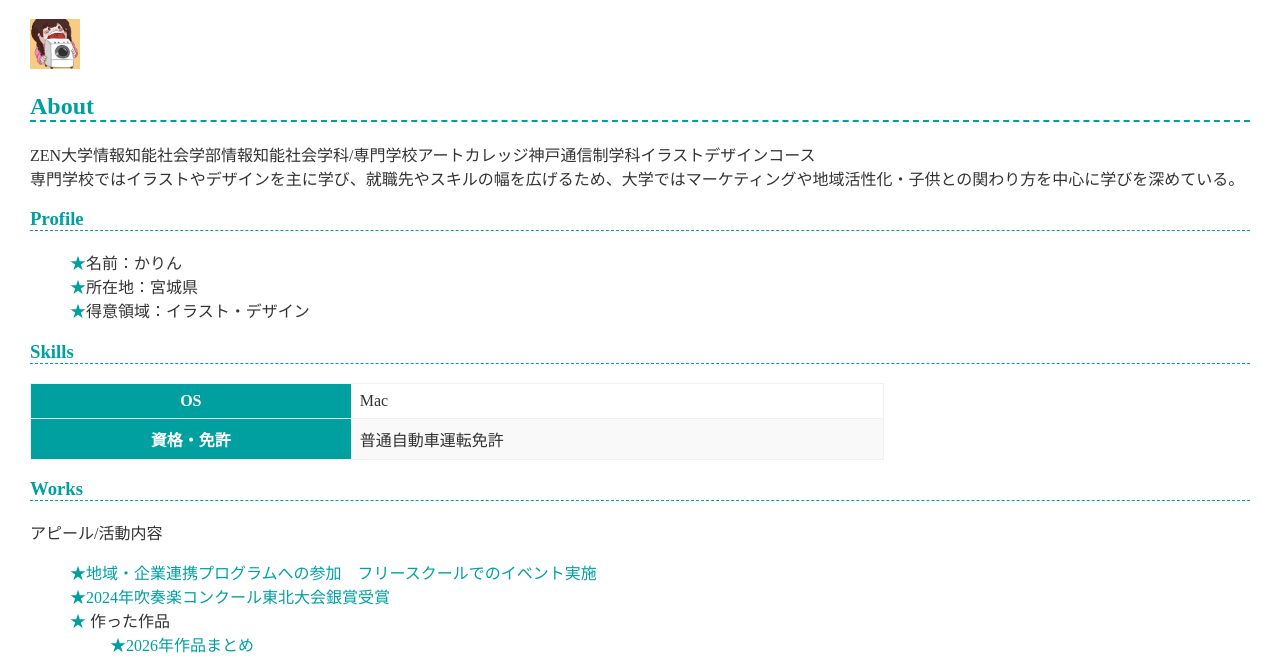
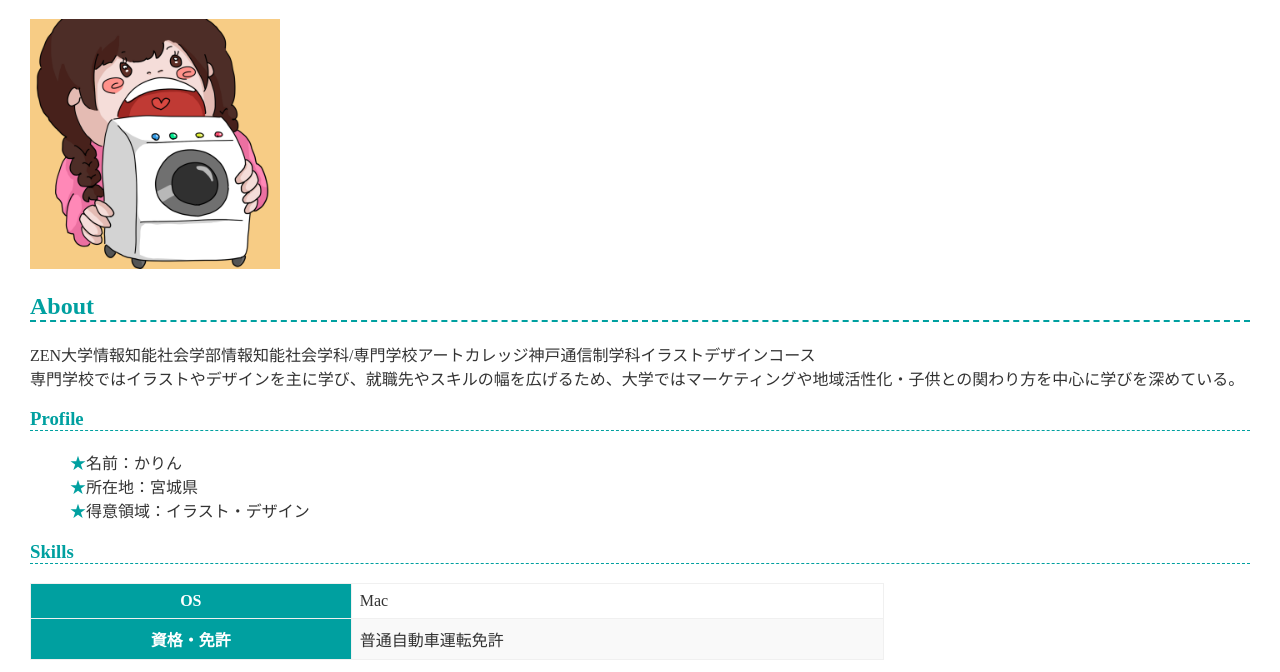
Before and after one commit to karin7240zza-blip/karin7240zza-blip.github.io, a plain HTML site: page index.html in a window 1280 px wide. Shown: the part 103-775 px from the top of the page. Drawn offline with Linux system fonts and the light colour scheme.

Commit message:
画像の大きさの変更

```diff
--- a/index.html
+++ b/index.html
@@ -8,7 +8,7 @@
   </head>
   <body>
     <h1>かりん</h1>
-    <img src="アイコン2.png" width="50">
+    <img src="アイコン2.png" width="250">
 
     <h2>About</h2>
     <p>
```
